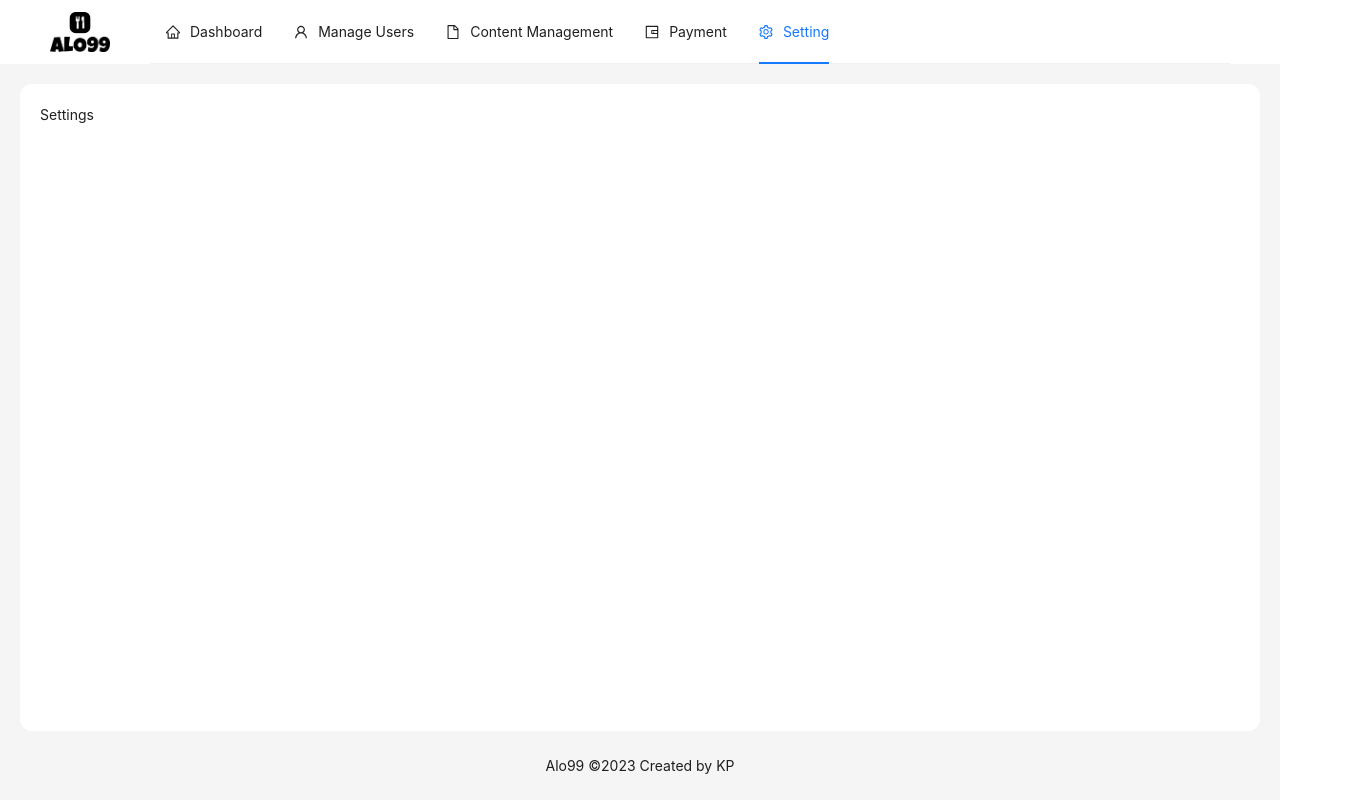
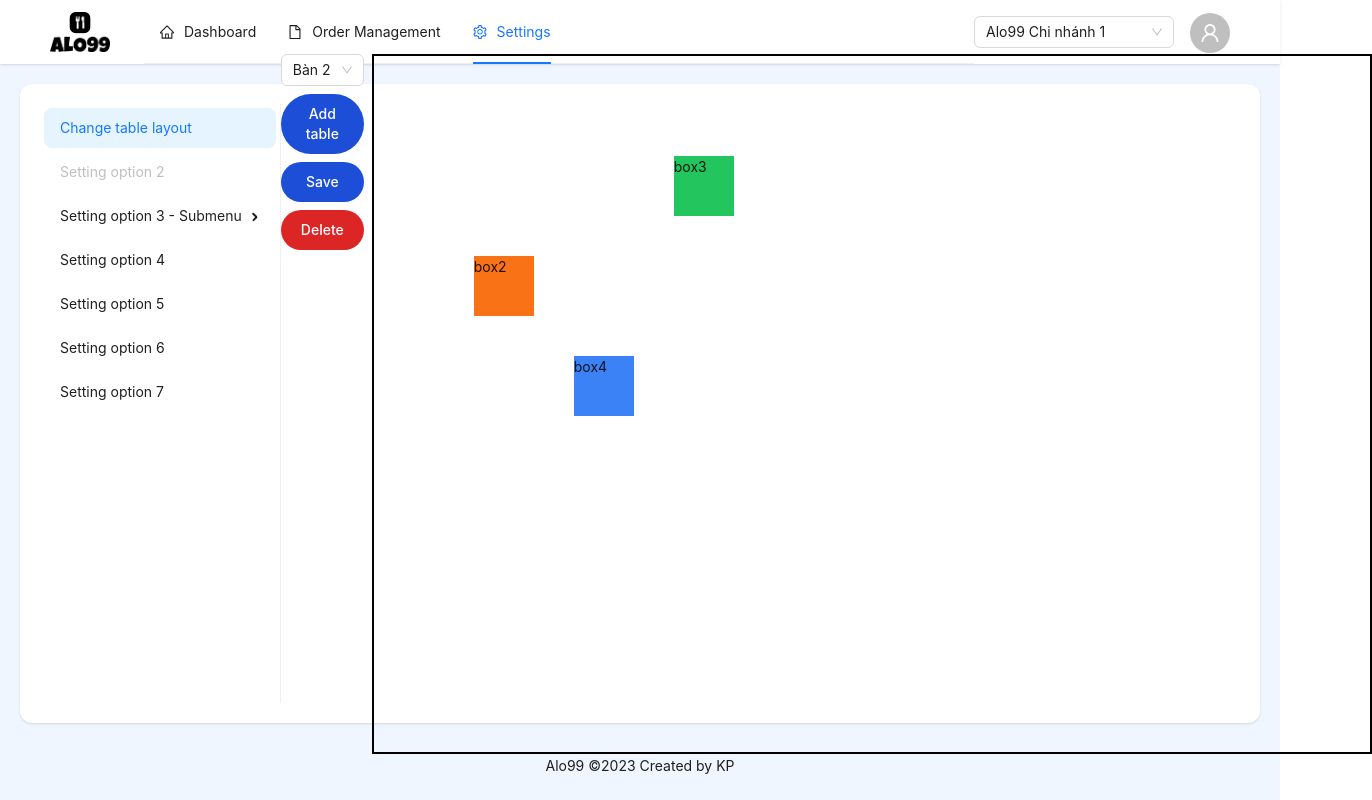
Before and after one commit to Alo99-Restaurants/Alo99-Restaurant-WebAdmin, a Next.js app: page /settings in a window 1280 px wide. Shown: the whole page, 1372 px wide, since content can reach past the window. Built offline with nearby package versions, Linux system fonts and the light colour scheme.

Commit message:
Create Table Layout

```diff
--- /dev/null
+++ b/src/app/(app)/dashboard/page.jsx
@@ -0,0 +1,7 @@
+import React from 'react';
+
+function Dashboard() {
+  return <div>Dashboard</div>;
+}
+
+export default Dashboard;
--- a/src/app/(app)/layout.jsx
+++ b/src/app/(app)/layout.jsx
@@ -1,18 +1,15 @@
-/* eslint-disable no-magic-numbers */
 'use client';
 
-import React, { useState } from 'react';
-import { Layout, Menu, theme } from 'antd';
+import {
+  FileOutlined,
+  HomeOutlined,
+  SettingOutlined,
+  UserOutlined
+} from '@ant-design/icons';
+import { Avatar, Layout, Menu, Select, theme } from 'antd';
 import Image from 'next/image';
-import { usePathname } from 'next/navigation';
-import { useRouter } from 'next/navigation';
-import {
-  HomeOutlined,
-  UserOutlined,
-  FileOutlined,
-  WalletOutlined,
-  SettingOutlined
-} from '@ant-design/icons';
+import { usePathname, useRouter } from 'next/navigation';
+import { useState } from 'react';
 import Alo99Logo from '../../assets/alo99-logo.png';
 
 const { Header, Content, Footer } = Layout;
@@ -32,29 +29,11 @@ const AdminLayout = ({ children }) => {
       )
     },
     {
-      key: 'manage-users',
-      label: (
-        <div>
-          <UserOutlined />
-          <span>Manage Users</span>
-        </div>
-      )
-    },
-    {
-      key: 'content-management',
+      key: 'order-management',
       label: (
         <div>
           <FileOutlined />
-          <span>Content Management</span>
-        </div>
-      )
-    },
-    {
-      key: 'payment',
-      label: (
-        <div>
-          <WalletOutlined />
-          <span>Payment</span>
+          <span>Order Management</span>
         </div>
       )
     },
@@ -63,7 +42,7 @@ const AdminLayout = ({ children }) => {
       label: (
         <div>
           <SettingOutlined />
-          <span>Setting</span>
+          <span>Settings</span>
         </div>
       )
     }
@@ -83,13 +62,13 @@ const AdminLayout = ({ children }) => {
   };
 
   return (
-    <Layout className='layout'>
-      <Header className='flex items-center bg-white'>
+    <Layout className='layout bg-blue-50 backdrop-blur-md'>
+      <Header className='flex items-center bg-white shadow'>
         <div className='w-[100px]'>
           <Image src={Alo99Logo} alt='Alo99 Logo' width={60} priority />
         </div>
         <Menu
-          className='min-w-[calc(100vw-200px)]'
+          className='min-w-[calc(100vw-450px)]'
           theme='light'
           mode='horizontal'
           defaultSelectedKeys={['dashboard']}
@@ -97,17 +76,33 @@ const AdminLayout = ({ children }) => {
           onClick={handleMenuItemClick}
           items={menuItems}
         />
+        <div className='w-[200px]'>
+          <Select
+            defaultValue={1}
+            style={{ width: 200 }}
+            options={[
+              { value: 1, label: 'Alo99 Chi nhánh 1' },
+              { value: 3, label: 'Alo99 Chi nhánh 2' },
+              { value: 4, label: 'Alo99 Chi nhánh 3', disabled: true }
+            ]}
+          />
+        </div>
+        <div className='pl-4'>
+          <Avatar size={40} icon={<UserOutlined />} />
+        </div>
       </Header>
 
-      <Content className='px-[20px]'>
+      <Content className='px-[20px] my-2'>
         <div
-          className='site-layout-content rounded-xl mt-[20px] h-[calc(100vh-(69px+64px+20px))] p-5'
+          className='site-layout-content rounded-xl mt-3 h-[calc(100vh-(69px+64px+12px+16px))] p-5  shadow'
           style={{ background: colorBgContainer }}>
           {children}
         </div>
       </Content>
 
-      <Footer className='text-center'>Alo99 ©2023 Created by KP</Footer>
+      <Footer className='text-center bg-blue-50'>
+        Alo99 ©2023 Created by KP
+      </Footer>
     </Layout>
   );
 };
--- /dev/null
+++ b/src/app/(app)/order-management/page.jsx
@@ -0,0 +1,7 @@
+import React from 'react';
+
+function OrderManagement() {
+  return <div>OrderManagement</div>;
+}
+
+export default OrderManagement;
--- /dev/null
+++ b/src/app/(app)/settings/change-table-layout/page.jsx
@@ -0,0 +1,8 @@
+import SettingTableLayout from '@/components/SettingTableLayout';
+import React from 'react';
+
+function index() {
+  return <SettingTableLayout />;
+}
+
+export default index;
--- a/src/app/(app)/settings/page.jsx
+++ b/src/app/(app)/settings/page.jsx
@@ -1,7 +1,94 @@
-import React from 'react';
+'use client';
+import SettingTableLayout from '@/components/SettingTableLayout';
+import { Menu } from 'antd';
+import React, { useState } from 'react';
+
+const items = [
+  {
+    label: 'Change table layout',
+    key: 'option1'
+  },
+  {
+    label: 'Setting option 2',
+    key: 'option2',
+    disabled: true
+  },
+  {
+    label: 'Setting option 3 - Submenu',
+    key: 'option3',
+    children: [
+      {
+        type: 'group',
+        label: 'Item 1',
+        children: [
+          {
+            label: 'Option 1',
+            key: 'setting:1'
+          },
+          {
+            label: 'Option 2',
+            key: 'setting:2'
+          }
+        ]
+      },
+      {
+        type: 'group',
+        label: 'Item 2',
+        children: [
+          {
+            label: 'Option 3',
+            key: 'setting:3'
+          },
+          {
+            label: 'Option 4',
+            key: 'setting:4'
+          }
+        ]
+      }
+    ]
+  },
+  {
+    label: 'Setting option 4',
+    key: 'option4'
+  },
+  {
+    label: 'Setting option 5',
+    key: 'option5'
+  },
+  {
+    label: 'Setting option 6',
+    key: 'option6'
+  },
+  {
+    label: 'Setting option 7',
+    key: 'option7'
+  }
+];
 
 function Settings() {
-  return <div>Settings</div>;
+  const [current, setCurrent] = useState('option1');
+  const onClick = (e) => {
+    console.log('click ', e);
+    setCurrent(e.key);
+  };
+  return (
+    <div className='h-full w-full flex-[1]'>
+      <div className='layout-settings h-full flex flex-row'>
+        <div className='h-full flex-[1]'>
+          <Menu
+            className='h-full'
+            onClick={onClick}
+            selectedKeys={[current]}
+            mode='vertical'
+            items={items}
+          />
+        </div>
+        <div className='flex-[6] flex justify-center items-center'>
+          <SettingTableLayout />
+        </div>
+      </div>
+    </div>
+  );
 }
 
 export default Settings;
--- a/src/components/TableItem.jsx
+++ b/src/components/SettingTableLayout/TableItem.jsx
@@ -4,12 +4,14 @@ import useDraggable from '@/hook/useDraggable';
 
 function TableItem(props) {
   const [active, setActive] = useState(false);
+
   const {
     item: { id, type, position },
     handelChangePosition,
     handelRemoveItem,
     isDelete
   } = props;
+
   const [boxRef, positionBox, positionRef] = useDraggable(
     position || { x: 0, y: 0 }
   );
@@ -24,11 +26,11 @@ function TableItem(props) {
   const memoizedClassName = useMemo(() => {
     function classNameTableItem(type) {
       if (type === 'box2') {
-        return 'absolute top-0 left-0 bg-orange-500 h-[60px] w-[60px] cursor-pointer';
+        return 'absolute bg-orange-500 h-[60px] w-[60px] cursor-pointer select-none';
       } else if (type === 'box3') {
-        return 'absolute top-0 left-0 bg-green-500 h-[60px] w-[60px] cursor-pointer';
+        return 'absolute bg-green-500 h-[60px] w-[60px] cursor-pointer select-none';
       } else if (type === 'box4') {
-        return 'absolute top-0 left-0 bg-blue-500 h-[60px] w-[60px] cursor-pointer';
+        return 'absolute bg-blue-500 h-[60px] w-[60px] cursor-pointer select-none';
       }
       return '';
     }
@@ -55,7 +57,7 @@ function TableItem(props) {
           X
         </div>
       )}
-      <div>{id}</div>
+      <div>{type}</div>
     </div>
   );
 }
--- /dev/null
+++ b/src/components/SettingTableLayout/index.jsx
@@ -0,0 +1,131 @@
+'use client';
+import TableItem from '@/components/SettingTableLayout/TableItem';
+import { Select } from 'antd';
+import { useState } from 'react';
+import { v4 as uuidv4 } from 'uuid';
+
+export default function SettingTableLayout() {
+  const [typeBox, setTypeBox] = useState('box2');
+
+  const saveToLocalStorage = (key, value) => {
+    if (typeof window !== 'undefined') {
+      localStorage.setItem(key, JSON.stringify(value));
+    }
+  };
+
+  const loadFromLocalStorage = (key) => {
+    const storedValue = localStorage.getItem(key);
+    return storedValue ? JSON.parse(storedValue) : null;
+  };
+
+  const [listBox, setListBox] = useState(
+    () =>
+      loadFromLocalStorage('listBox') || [
+        {
+          id: '4374182c-aaf7-4476-bec7-7a0d40d80422',
+          type: 'box2',
+          position: { x: 100, y: 200 }
+        },
+        {
+          id: '482565bf-435f-450a-bcc6-0c4421034598',
+          type: 'box4',
+          position: { x: 200, y: 300 }
+        },
+        {
+          id: '820ce129-fb0b-4551-91b8-713d754426a6',
+          type: 'box3',
+          position: { x: 300, y: 100 }
+        }
+      ]
+  );
+
+  const getPosition = (id, newPosition) => {
+    setListBox((prevList) => {
+      return prevList.map((item) => {
+        if (item.id === id) {
+          return { ...item, position: newPosition };
+        }
+        return item;
+      });
+    });
+  };
+
+  const removeItem = (id) => {
+    setListBox((prevList) => {
+      const newList = prevList.filter((_) => _.id !== id);
+      return newList;
+    });
+  };
+
+  const handleChangeSelect = (value) => {
+    setTypeBox(value);
+  };
+
+  const [isDelete, setIsDeleted] = useState(false);
+
+  const buttonClass =
+    'text-white bg-blue-700 hover:bg-blue-800 focus:outline-none focus:ring-4 focus:ring-blue-300 font-medium rounded-full text-sm px-5 py-2.5 text-center me-2 mb-2';
+  const buttonDeleteClass =
+    'text-white bg-red-600 hover:bg-red-700 focus:outline-none focus:ring-4 focus:ring-blue-300 font-medium rounded-full text-sm px-5 py-2.5 text-center me-2 mb-2';
+
+  return (
+    <main className='flex flex-row justify-between'>
+      <div className='flex-[0.1]'>
+        <div className='flex flex-col h-full'>
+          <div className='add-table flex flex-col'>
+            <Select
+              defaultValue='lucy'
+              className='me-2 mb-2'
+              value={typeBox}
+              onChange={handleChangeSelect}
+              options={[
+                { value: 'box2', label: 'Bàn 2' },
+                { value: 'box3', label: 'Bàn 3' },
+                { value: 'box4', label: 'Bàn 4' }
+              ]}
+            />
+            <button
+              className={buttonClass}
+              onClick={() =>
+                setListBox([
+                  ...listBox,
+                  { id: uuidv4(), type: typeBox, position: { x: 0, y: 0 } }
+                ])
+              }>
+              Add table
+            </button>
+          </div>
+          <div className='save-delete-table flex flex-col'>
+            <button
+              className={buttonClass}
+              onClick={() => {
+                console.log('save listBox', listBox);
+                saveToLocalStorage('listBox', listBox);
+              }}>
+              Save
+            </button>
+            <button
+              className={buttonDeleteClass}
+              onClick={() => setIsDeleted(!isDelete)}>
+              Delete
+            </button>
+          </div>
+        </div>
+      </div>
+
+      <div className='flex-[0.9]'>
+        <div className='container relative border-2 border-black h-[700px] w-[1000px] overflow-hidden'>
+          {listBox.map((item, index) => (
+            <TableItem
+              key={index}
+              item={item}
+              isDelete={isDelete}
+              handelChangePosition={getPosition}
+              handelRemoveItem={removeItem}
+            />
+          ))}
+        </div>
+      </div>
+    </main>
+  );
+}
--- a/src/hook/useDraggable.js
+++ b/src/hook/useDraggable.js
@@ -18,12 +18,15 @@ const useDraggable = (props) => {
     const box = boxRef.current;
 
     const onMouseDown = (e) => {
+      console.log('onMouseDown');
       isClicked.current = true;
       coords.current.startX = e.clientX - props.x;
       coords.current.startY = e.clientY - props.y;
     };
 
     const onMouseUp = () => {
+      console.log('onMouseUp');
+
       isClicked.current = false;
       coords.current.lastX = box.offsetLeft - props.x;
       coords.current.lastY = box.offsetTop - props.y;
```
Also changed, not shown: src/app/(app)/settings/table-layout/[id_restaurant]/page.jsx (deleted, +0 -102 lines).
